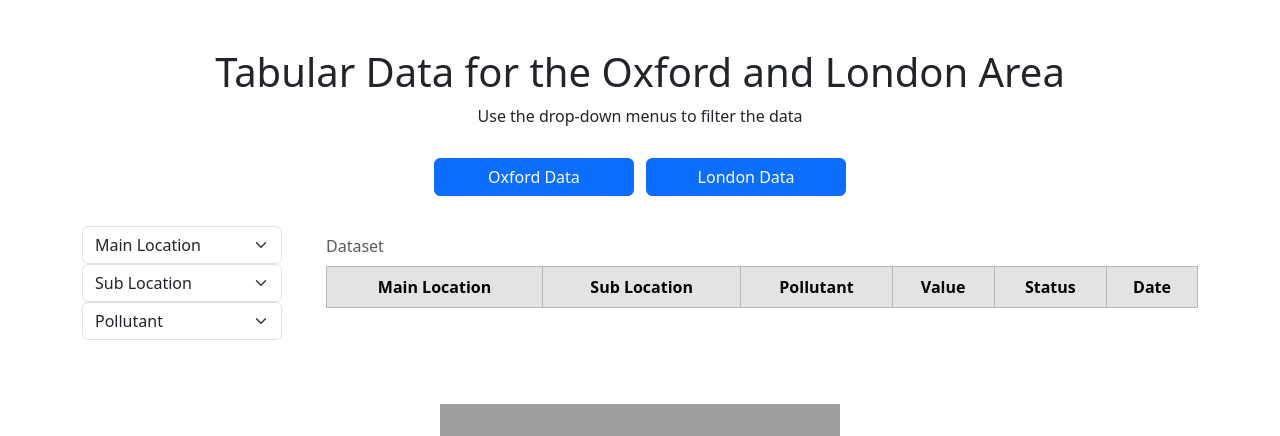
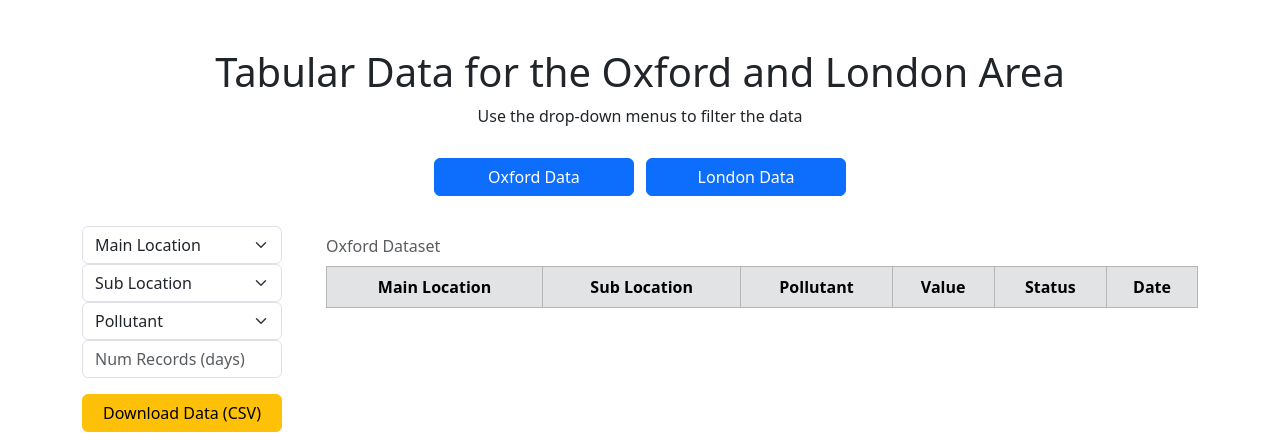
Before and after one commit to JTN-Kendal/airaware-cs50-project, a Flask app: page /explore in a window 1280 px wide. Shown: the part 76-512 px from the top of the page. Run offline with Flask 3, Linux system fonts and the light colour scheme; data that the repository does not hold is empty; grey boxes are pictures that could not be loaded.

Commit message:
Download feature, num records feature, bug fixes

```diff
--- a/app.py
+++ b/app.py
@@ -1,16 +1,15 @@
-from flask import Flask, flash, redirect, render_template, request, session
+from flask import Flask, flash, redirect, render_template, request, session, send_file, url_for
 from flask_session import Session
 from werkzeug.security import check_password_hash, generate_password_hash
 from helpers import apology, login_required
-from database_helpers import get_db, get_filtered_results, close_db, get_db
+from database_helpers import get_filtered_results, close_db, get_db, generate_csv
 from graphing import build_graph, create_interactive_graph
 from table_helpers import basic_table
-
+from datetime import datetime
 
 # Configure the flask application
 app = Flask(__name__)
 app.teardown_appcontext(close_db)  # Closes db connections - clean-up
-
 
 # Configure session to use filesystem (instead of signed cookies)
 app.config["SESSION_PERMANENT"] = False
@@ -49,19 +48,34 @@ def explore():
     selected_main_location = None
     selected_sub_location = None
     selected_pollutant = None
-    location_data = None
+    location_data = "Oxford"
+    selected_num_records = None
 
     if request.method == "GET":
-        # TODO: Add the drop-down selection options
+        # drop-down selection options
         selected_main_location = request.args.get("main_location")
         selected_sub_location = request.args.get("sub_location")
         selected_pollutant = request.args.get("pollutant")
-        # selected_measure_date = request.args.getlist("date")
+        selected_num_records = request.args.get("num_records", "14")
+
+        # Manage the default behaviour of the number of records selected to not mess with other filters
+        try:
+            selected_num_records = int(selected_num_records)
+            if selected_num_records < 1 or selected_num_records > 10000:
+                selected_num_records = 14
+        except (ValueError, TypeError):
+            selected_num_records = 14
+
+        print("\n")
+        print(f"SELECTED RECORDS: {request.args.getlist('num_records')}")
+        print(f"SELECTED RECORDS: {type(selected_num_records)}")
+        print("\n")
 
         filtered_results = get_filtered_results(db,
                                                 main_location=selected_main_location,
                                                 sub_location=selected_sub_location,
-                                                pollutant=selected_pollutant
+                                                pollutant=selected_pollutant,
+                                                limit=selected_num_records,
                                                 )
 
         # Set a variable to contain the location that is selected - Oxford or London
@@ -70,6 +84,7 @@ def explore():
             location_data = request.args.get("location-data-selection").title()
         except Exception as e:
             print(f"Exception raised for location selection - Oxford vs London: {e}")
+            location_data = "Oxford"
 
     return render_template("explore_data.html",
                            data=filtered_results,
@@ -80,6 +95,7 @@ def explore():
                            selected_main_location=selected_main_location,
                            selected_sub_location=selected_sub_location,
                            selected_pollutant=selected_pollutant,
+                           # selected_num_records=selected_num_records,
                            )
 
 
@@ -95,12 +111,45 @@ def table():
     # DB connection
     db = get_db()
     # get data for the table
-    data = get_filtered_results(db, limit=1000)
+    data = get_filtered_results(db, limit=10000)
+
+    # Create the table
+    table_data = basic_table(data=data)
+
+    # Convert table to HTML
+    table_html = table_data.to_html(
+        full_html=False,
+        include_plotlyjs=True,
+    )
+
+    return render_template("plotly_table.html", table=table_html)
 
 
-    # Create the table
-    table_data = None
+@app.route("/download", methods=["GET"])
+def download(file_name: str = "Oxford"):
+    timestamp = datetime.today().strftime("%Y-%m-%d")
+    try:
+        # Open the db connection
+        db = get_db()
 
-    # Convert table to HTML
+        # Create filters group for passing to the db query
+        filters = {
+            "main_location": request.args.get("main_location"),
+            "sub_location": request.args.get("sub_location"),
+            "pollutant": request.args.get("pollutant"),
+        }
 
-    return render_template("plotly_table.html", table=table)
+        # send the query to the db & then generate the csv for downloading
+        query_data = get_filtered_results(db=db, **filters)
+        download_data = generate_csv(query_data=query_data)
+
+        # return the download with filename
+        return send_file(download_data,
+                         mimetype="text/csv",
+                         as_attachment=True,
+                         download_name=f"Air Quality Data for: {file_name}_{timestamp}",
+                         )
+
+    except Exception as e:
+        print(f"Data Download Failed with code: {e}")
+        return redirect(url_for("explore"))
--- a/database_helpers.py
+++ b/database_helpers.py
@@ -1,3 +1,5 @@
+import csv
+from io import BytesIO, StringIO
 from flask import g
 import sqlite3
 import logging
@@ -23,7 +25,7 @@ def close_db(e=None):
         db.close()
 
 
-def get_filtered_results(db, main_location=None, sub_location=None, pollutant=None, limit=14):
+def get_filtered_results(db, main_location=None, sub_location=None, pollutant=None, limit: int = 14):
     """Get filtered measurement results from database."""
     query = '''
             SELECT
@@ -61,6 +63,39 @@ def get_filtered_results(db, main_location=None, sub_location=None, pollutant=No
         # Instead of just db.execute(query), we now need cursor.execute() and fetchall()
         cursor = db.execute(query, params)  # Note: No need to unpack params
         return cursor.fetchall()
+
     except sqlite3.Error as e:
         logger.error(f"Database error in get_filtered_results: {e}")
         raise
+
+
+def generate_csv(query_data):
+    # Set up the buffer and writer to write the data to
+    binary_buffer = BytesIO()
+
+    with StringIO(newline="") as string_buffer:
+        writer = csv.writer(string_buffer)
+
+        # Get the header rows from the input
+        if query_data:
+            headers = ['Location', 'Sub-location', 'Pollutant', 'Value', 'Status', 'Date']
+            writer.writerow(headers)  # Write the headers to the buffer - first row
+
+            # For each row in the dataset pull out the data for each column and write to the buffer
+            for row in query_data:
+                writer.writerow([
+                    row['loc_name'],
+                    row['sub_name'],
+                    row['pollutant_name'],
+                    row['value'],
+                    row['status'],
+                    row['measured_at']
+                ])
+
+    # Returns the buffer cursor to the beginning of the buffer so that when we write the contents to an output file/
+    # it's in the correct position ie at the begining of the content to be compied
+        binary_buffer.write(string_buffer.getvalue().encode("utf-8"))
+
+    binary_buffer.seek(0)
+
+    return binary_buffer
--- a/templates/explore_data.html
+++ b/templates/explore_data.html
@@ -72,6 +72,28 @@
                         {{ pollutant.name }}</option>
                     {% endfor %}
                 </select>
+
+                <!-- Number of records input -->
+                <input type="text"
+                       class="form-control dropdown-menu-style mb-3"
+                       name="num_records"
+                       placeholder="Num Records (days)"
+                       aria-label="Enter number of days"
+                       min="1"
+                       max="1000"
+                       value="{{ selected_num_records if selected_num_records }}"
+                       style="width: auto; min-width: 200px"
+                       onchange="this.form.submit()">
+
+                <!--        The Download Button   -->
+                <div style="width: auto; min-width: 200px">
+                    <a href="{{ url_for('download') }}?{{ request.query_string.decode() }}"
+                       class="btn btn-warning mb-3"
+                       style="width: auto; min-width: 200px; max-width: 200px; display: block;">
+                        Download Data (CSV)
+                    </a>
+                </div>
+
             </form>
         </div>
 
```
Also changed, not shown: LEARNING_OUTCOMES.md (+6 -0 lines), NOTES.md (+8 -3 lines), table_helpers.py (+39 -3 lines), templates/index.html (+11 -5 lines), templates/plotly_table.html (+10 -1 lines).
